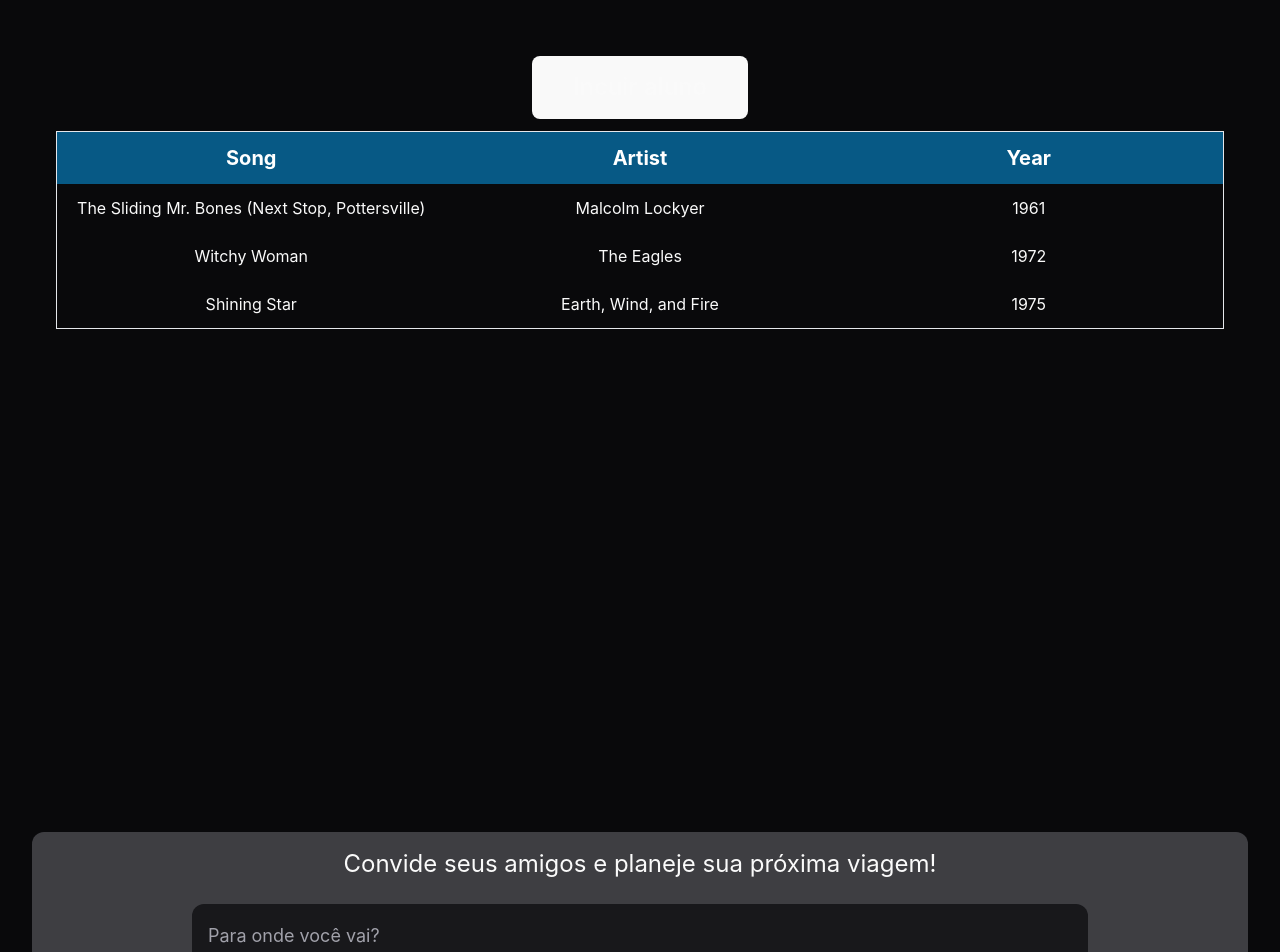
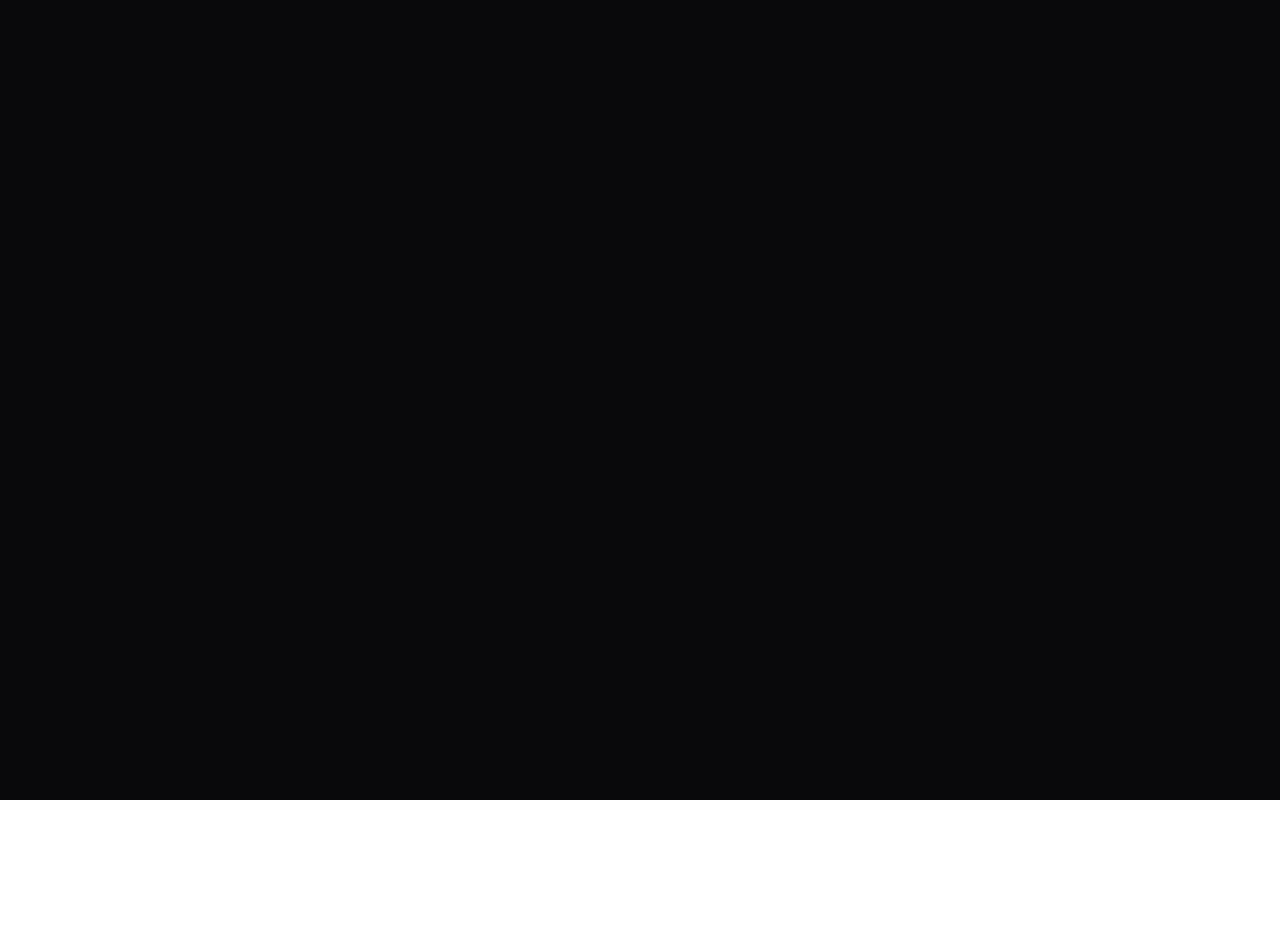
Before and after one commit to Estev0o/api-alunos-front, a React (Vite) app: page / in a window 1280 px wide. Shown: the top 952 px of the page. After the commit the page ends 800 px from the top, so only its background shows below. Built offline with nearby package versions, Linux system fonts and the light colour scheme.

Commit message:
start using props

```diff
--- a/src/App.tsx
+++ b/src/App.tsx
@@ -1,16 +1,29 @@
 import { useState } from 'react'
 import Table from './components/table/table'
-import Create from './components/modalCreate/create'
+import CreateModal from './components/modalCreate/create'
 import './App.css'
 
 function App() {
+  const [isModalCreateOpen, setModalCreateOpen] = useState(false)
+
+  function openModalCreate() {
+    setModalCreateOpen(true)
+  }
+
+  function closeModalCreate() {
+    setModalCreateOpen(false)
+  }
 
   return (
     <>
-      <Table></Table>
-      <Create/>
+      {isModalCreateOpen && (
+        <CreateModal
+          closeModalCreate={closeModalCreate}
+        />
+      )}
     </>
   )
 }
 
 export default App
+////</Table>
```
